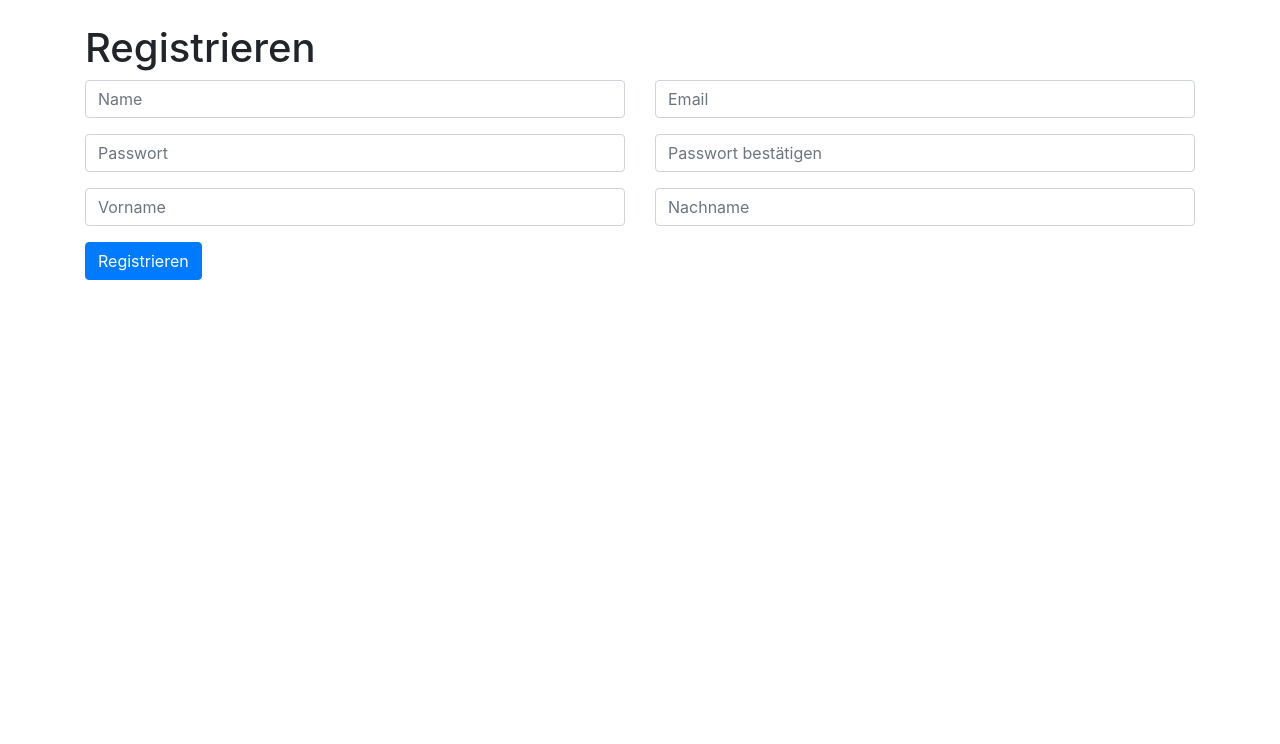
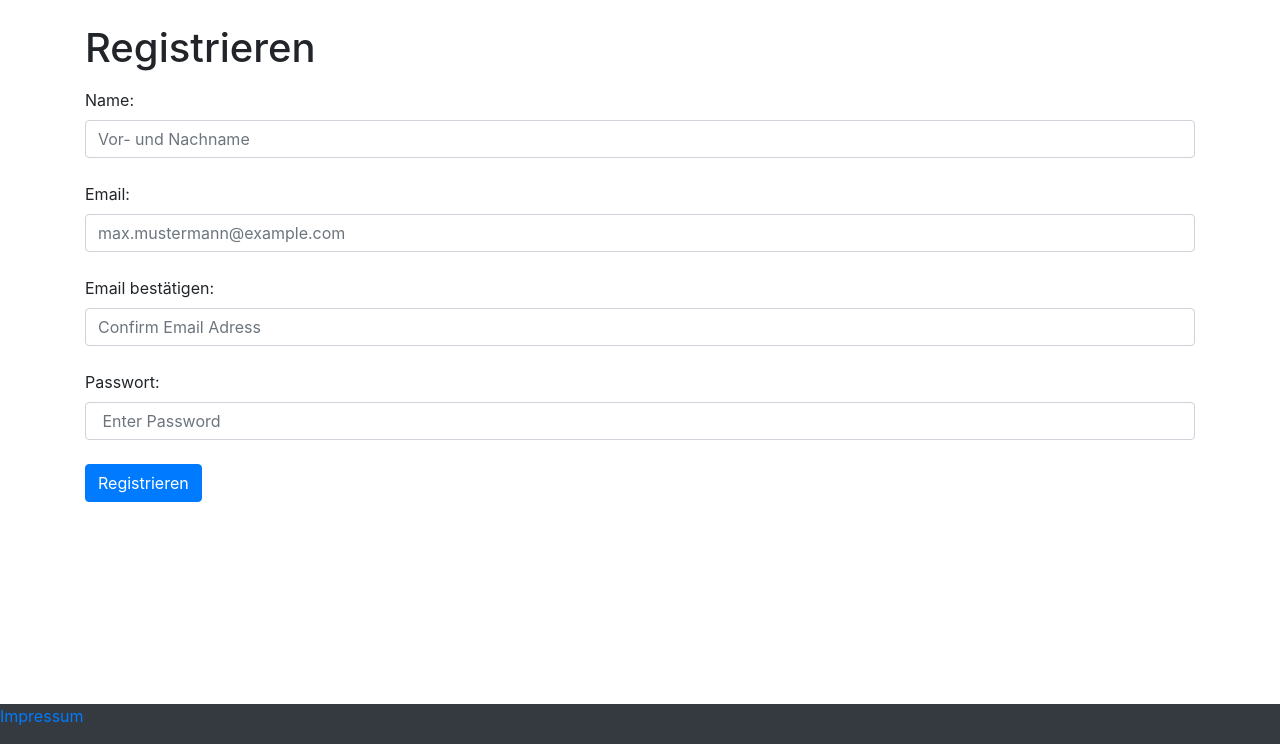
Before and after one commit to codingHahn/FlaskStudentApp, a Flask app: page /register/ in a window 1280 px wide. Shown: the part 56-800 px from the top of the page. Run offline with Flask 2, Linux system fonts and the light colour scheme; some libraries are stand-ins or nearby versions.

Commit message:
add footer and impressum add optional textarea to Profil-site Improve layout

```diff
--- a/app/templates/editprofile.html
+++ b/app/templates/editprofile.html
@@ -57,7 +57,11 @@
                 </div>
             </div>
         </div>
-        <button type="submit" class="btn btn-primary mt-5">Speichern</button>
+        <div>
+            <label for="optional">(Optional): Text über mich</label>
+            <textarea class="form-control col-6" id="optional"></textarea>
+        </div>
+        <button type="submit" class="btn btn-primary mt-3">Speichern</button>
     </form>
 </div>
 
--- a/app/templates/includes/_navbar.html
+++ b/app/templates/includes/_navbar.html
@@ -1,5 +1,5 @@
 <nav class="navbar sticky-top navbar-expand-md navbar-dark bg-dark mb-4">
-  <a class="navbar-brand" href="#">Top navbar</a>
+  <a class="navbar-brand" href="/index">Top navbar</a>
   <button class="navbar-toggler" type="button" data-toggle="collapse" data-target="#navbarCollapse" aria-controls="navbarCollapse" aria-expanded="false" aria-label="Toggle navigation">
     <span class="navbar-toggler-icon"></span>
   </button>
--- a/app/templates/layout.html
+++ b/app/templates/layout.html
@@ -12,4 +12,7 @@
 	</div>
 	<script src="/static/js/bootstrap.js"></script>
     </body>
+	<footer class="bg-dark fixed-bottom">
+		<a href="/impressum"><p>Impressum</p></a>
+	</footer>
 </html>
--- a/app/templates/register.html
+++ b/app/templates/register.html
@@ -4,31 +4,23 @@
 <div class="container">
     <h1>Registrieren</h1>
     <form>
-        <div class="row mb-3">
-            <div class="col">
-                <input type="text" class="form-control" placeholder="Name">
-            </div>
-            <div class="col">
-                <input type="email" class="form-control" placeholder="Email">
-            </div>
+        <div class="form-group pt-2">
+            <label for="Name">Name:</label>
+            <input type="text" class="form-control" id="Name" placeholder="Vor- und Nachname">
         </div>
-        <div class="row mb-3">
-            <div class="col">
-                <input type="password" class="form-control" placeholder="Passwort">
-            </div>
-            <div class="col">
-                <input type="password" class="form-control" placeholder="Passwort bestätigen">
-            </div>
+        <div class="form-group pt-2">
+            <label for="email">Email:</label>
+            <input type="email" class="form-control" id="email" placeholder="max.mustermann@example.com">
         </div>
-        <div class="row mb-3">
-            <div class="col">
-                <input type="text" class="form-control" placeholder="Vorname">
-            </div>
-            <div class="col">
-                <input type="text" class="form-control" placeholder="Nachname">
-            </div>
+        <div class="form-group pt-2">
+            <label for="confirmemail">Email bestätigen:</label>
+            <input type="email" class="form-control" id="confirmemail" placeholder="Confirm Email Adress">
         </div>
-        <button type="submit" class="btn btn-primary">Registrieren</button>
+        <div class="form-group pt-2">
+            <label for="ConfirmPassword">Passwort:</label>
+            <input type="password" class="form-control" id="ConfirmPassword" placeholder=" Enter Password">
+        </div>
+        <button type="submit" class="btn btn-primary mt-2">Registrieren</button>
     </form>
 </div>
 
--- a/main.py
+++ b/main.py
@@ -38,6 +38,10 @@ def registration():
 @app.route('/editprofile/<username>/change-email/')
 def changeEmail(username):
     return render_template('change-email.html', username=username)
+#add impressum.html
+@app.route('/impressum')
+def impressum():
+    return render_template('includes/_impressum.html')
 
 if __name__ == '__main__':
     app.run(debug=True)
```
Also changed, not shown: app/templates/includes/_impressum.html (added, +7 -0 lines).
